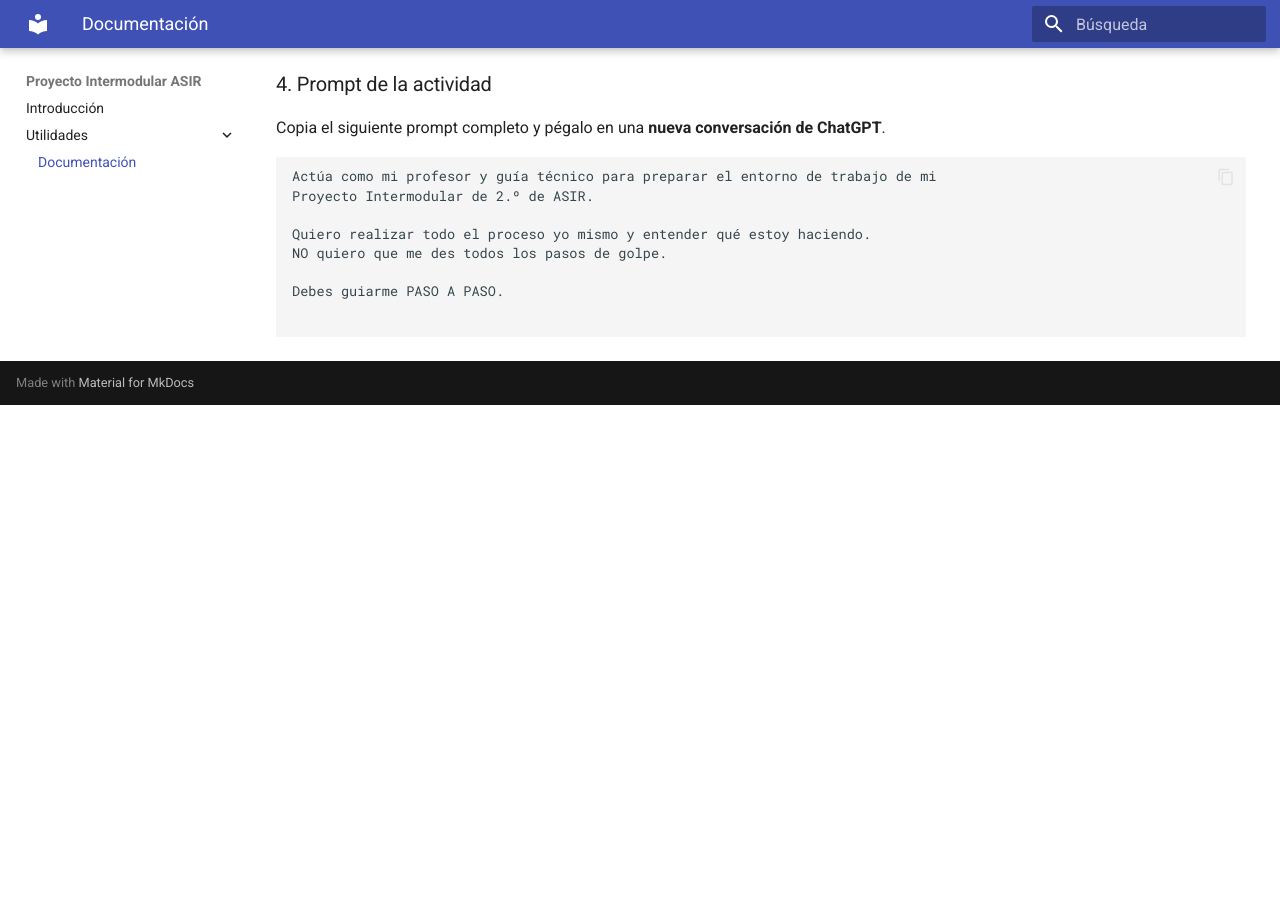
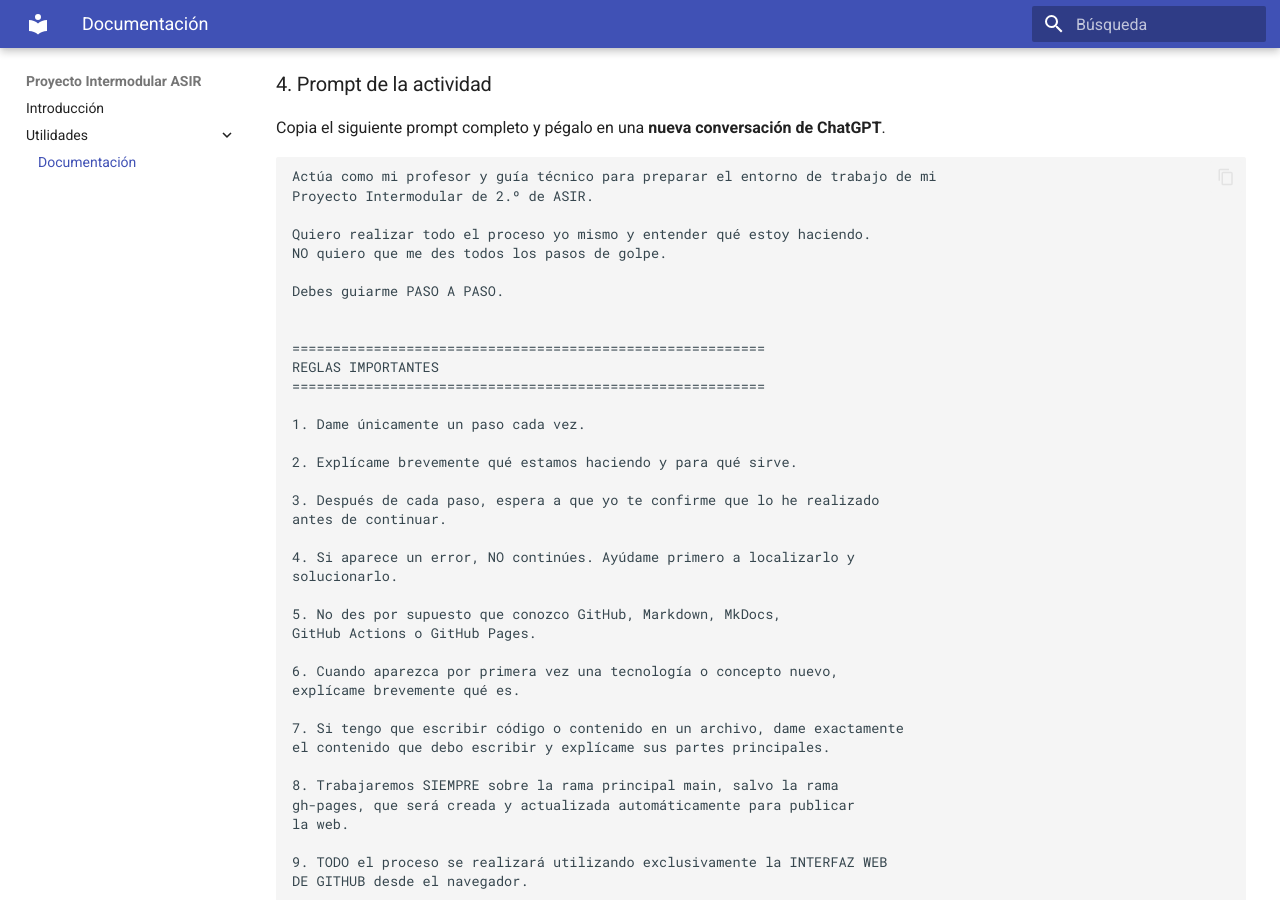
Before and after one commit to lidia1900/Proyecto-Intermodular-ASIR, an MkDocs documentation site: the page built from docs/Utilidades/Documentacion.md, in a window 1280 px wide and 900 px high, scrolled down 1595 px. Built offline with MkDocs 1.6.1 and Material for MkDocs 9.7.7, drawn with Linux system fonts in a browser that asks for light colours; before the commit the page ends 2000 px from its top, so only the background shows below that.

````diff
--- a/docs/Utilidades/Documentacion.md
+++ b/docs/Utilidades/Documentacion.md
@@ -51,7 +51,7 @@
 
 Copia el siguiente prompt completo y pégalo en una **nueva conversación de ChatGPT**.
 
-<div class="prompt-scroll" markdown="1">
+
 
 ```text
 Actúa como mi profesor y guía técnico para preparar el entorno de trabajo de mi
@@ -500,5 +500,3 @@
 crear el repositorio desde la interfaz web de GitHub.
 
 ```
-
-</div>
````
